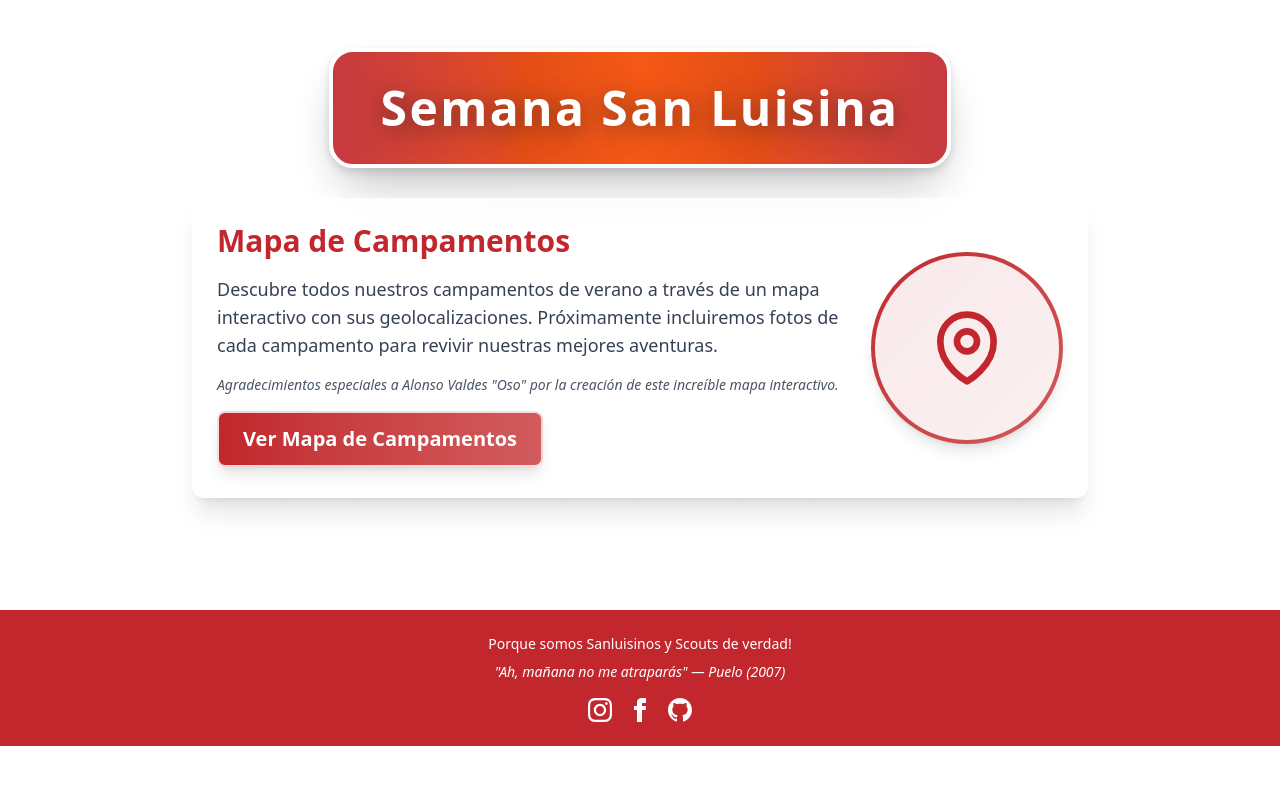
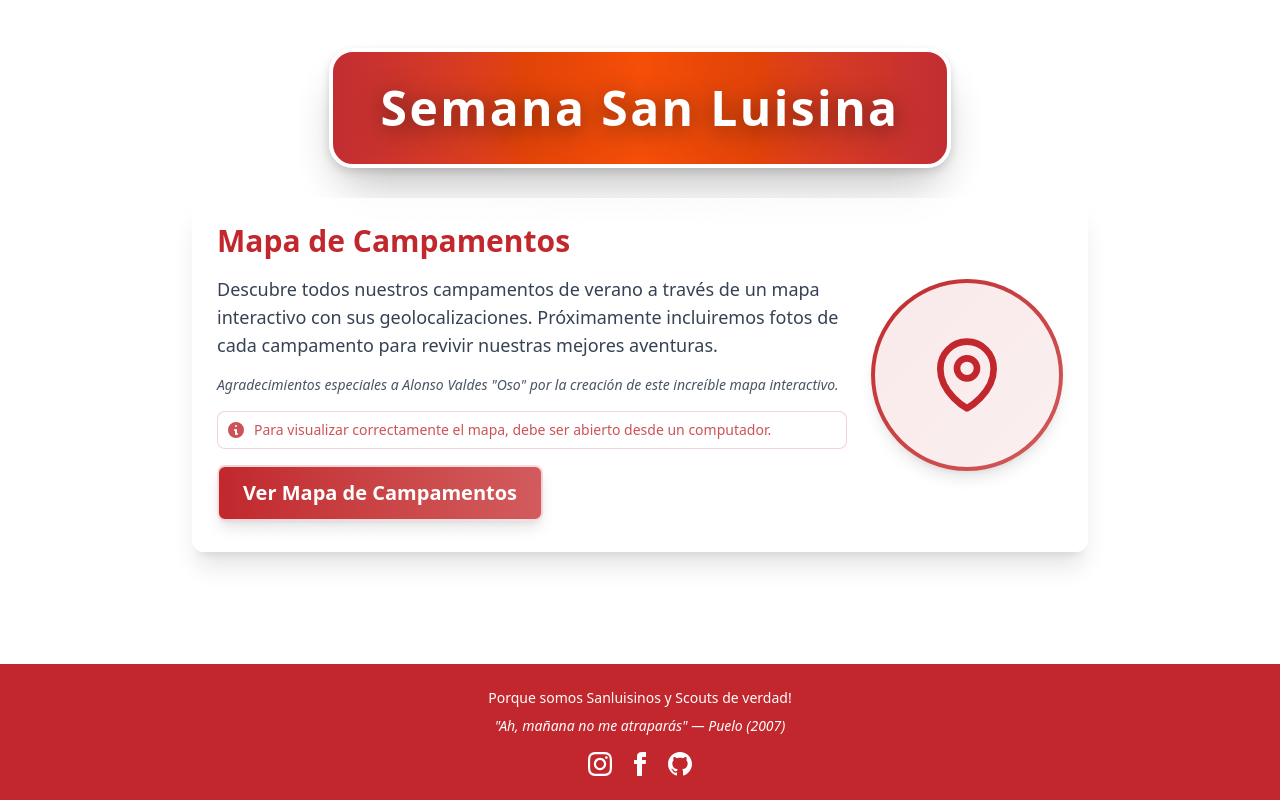
Before and after one commit to Xavier-LB/tropasanluis, a SvelteKit app: page / in a window 1280 px wide. Shown: the part 1167-1967 px from the top of the page. Before the commit the page ends 1913 px from the top, so only its background shows below. Built offline with nearby package versions, Linux system fonts and the light colour scheme.

Commit message:
Add informational message about map accessibility for desktop users; include SVG icon for visual enhancement.

```diff
--- a/src/routes/+page.svelte
+++ b/src/routes/+page.svelte
@@ -273,6 +273,12 @@
           <p class="text-sm text-gray-600 italic">
             Agradecimientos especiales a Alonso Valdes "Oso" por la creación de este increíble mapa interactivo.
           </p>
+          <p class="text-sm font-medium text-[#C1272D]/80 bg-white/50 p-2 rounded-lg border border-[#C1272D]/20 flex items-center">
+            <svg xmlns="http://www.w3.org/2000/svg" class="h-5 w-5 mr-2 flex-shrink-0" viewBox="0 0 20 20" fill="currentColor">
+              <path fill-rule="evenodd" d="M18 10a8 8 0 11-16 0 8 8 0 0116 0zm-7-4a1 1 0 11-2 0 1 1 0 012 0zM9 9a1 1 0 000 2v3a1 1 0 001 1h1a1 1 0 100-2v-3a1 1 0 00-1-1H9z" clip-rule="evenodd" />
+            </svg>
+            Para visualizar correctamente el mapa, debe ser abierto desde un computador.
+          </p>
           <div class="mt-4">
             <a href="https://map.tropasanluis.cl" target="_blank" rel="noopener noreferrer"
               class="inline-block px-6 py-3 text-xl font-bold text-white bg-gradient-to-r from-[#C1272D] to-[#D25B5D] rounded-lg shadow-lg transition-all duration-300 hover:scale-105 hover:shadow-[#C1272D]/40 hover:rotate-1 border-2 border-white/80 relative overflow-hidden group">
```
